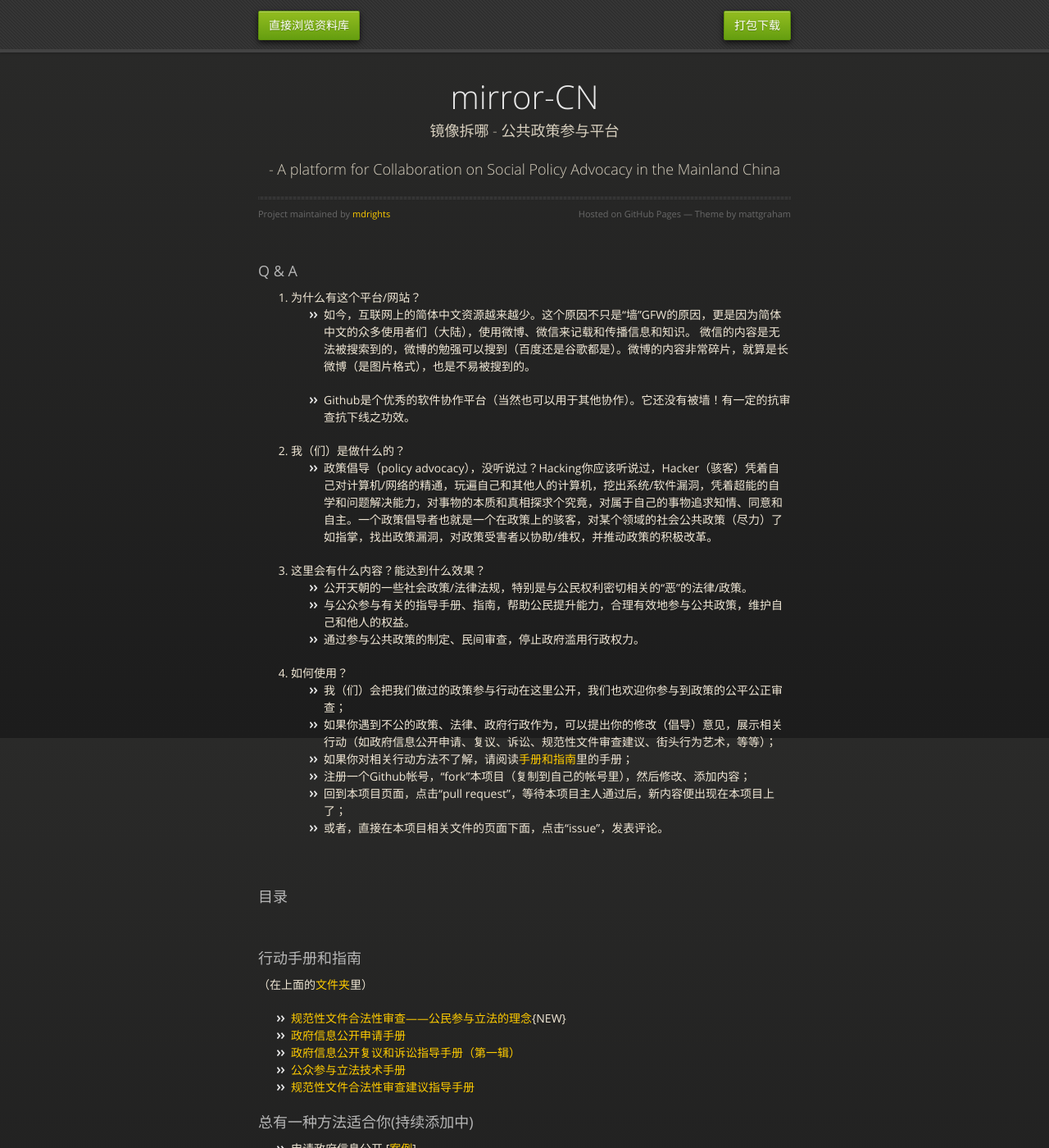
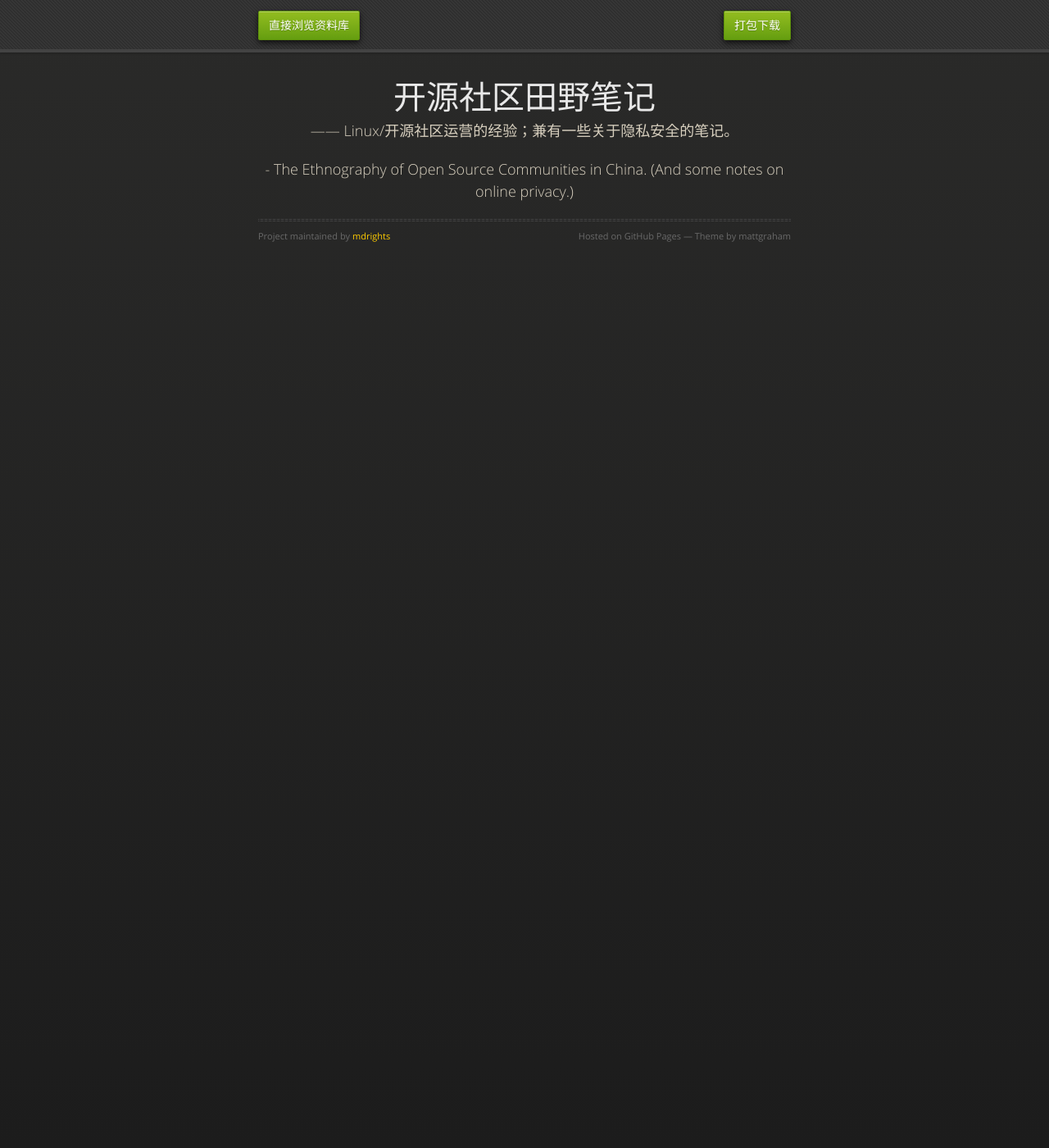
Before and after one commit to mdrights/os-observe, a Jekyll site: the page built from index.html, in a window 1280 px wide and 1400 px high. Shown: the whole window at 82% size. Built offline with Jekyll 4.4.1, drawn with Linux system fonts in a browser that asks for light colours; some of the changed text lies outside the part shown.

Commit message:
change information

```diff
--- a/_config.yml
+++ b/_config.yml
@@ -1,10 +1,10 @@
 # SITE SETTINGS
-title: "镜像拆那"
-tagline: "mirror-CN"
-description: "一个公共政策参与平台"
+title: "开源社区田野笔记"
+tagline: "OS-Observe"
+description: "Linux/开源社区的运营经验分享和译介；有时兼有关于Linux/隐私安全的笔记哦"
 
-url: "https://mdrights.github.io/mirror-CN"
-baseurl: "https://mdrights.github.io/mirror-CN"
+url: "https://mdrights.github.io/os-observe"
+baseurl: "https://mdrights.github.io/os-observe"
 timezone: UTC
 excerpt_separator: <!--more-->
 email:
--- a/_posts/2016-09-13-README.md
+++ /dev/null
@@ -1,81 +0,0 @@
----
-layout: post
----
-
-### Q & A
-
-1. 为什么有这个平台/网站？
-	+ 如今，互联网上的简体中文资源越来越少。这个原因不只是“墙”GFW的原因，更是因为简体中文的众多使用者们（大陆），使用微博、微信来记载和传播信息和知识。 微信的内容是无法被搜索到的，微博的勉强可以搜到（百度还是谷歌都是）。微博的内容非常碎片，就算是长微博（是图片格式），也是不易被搜到的。
-
-	+ Github是个优秀的软件协作平台（当然也可以用于其他协作）。它还没有被墙！有一定的抗审查抗下线之功效。
-
-2. 我（们）是做什么的？
-	+ 政策倡导（policy advocacy），没听说过？Hacking你应该听说过，Hacker（骇客）凭着自己对计算机/网络的精通，玩遍自己和其他人的计算机，挖出系统/软件漏洞，凭着超能的自学和问题解决能力，对事物的本质和真相探求个究竟，对属于自己的事物追求知情、同意和自主。一个政策倡导者也就是一个在政策上的骇客，对某个领域的社会公共政策（尽力）了如指掌，找出政策漏洞，对政策受害者以协助/维权，并推动政策的积极改革。
-
-3. 这里会有什么内容？能达到什么效果？
-	+ 公开天朝的一些社会政策/法律法规，特别是与公民权利密切相关的“恶”的法律/政策。
-	+ 与公众参与有关的指导手册、指南，帮助公民提升能力，合理有效地参与公共政策，维护自己和他人的权益。
-	+ 通过参与公共政策的制定、民间审查，停止政府滥用行政权力。
-
-4. 如何使用？
-	+ 我（们）会把我们做过的政策参与行动在这里公开，我们也欢迎你参与到政策的公平公正审查；
-	+ 如果你遇到不公的政策、法律、政府行政作为，可以提出你的修改（倡导）意见，展示相关行动（如政府信息公开申请、复议、诉讼、规范性文件审查建议、街头行为艺术，等等）；
-	+ 如果你对相关行动方法不了解，请阅读[手册和指南](https://github.com/mdrights/mirror-CN/tree/master/%E6%89%8B%E5%86%8C%E5%92%8C%E6%8C%87%E5%8D%97)里的手册；
-	+ 注册一个Github帐号，“fork”本项目（复制到自己的帐号里），然后修改、添加内容；
-	+ 回到本项目页面，点击“pull request”，等待本项目主人通过后，新内容便出现在本项目上了；
-	+ 或者，直接在本项目相关文件的页面下面，点击“issue”，发表评论。
-
-
-
-<br>
-### 目录
-<br>
-
-### 行动手册和指南
-
-（在上面的[文件夹](https://github.com/mdrights/mirror-CN/tree/master/%E6%89%8B%E5%86%8C%E5%92%8C%E6%8C%87%E5%8D%97)里）
-+ [规范性文件合法性审查——公民参与立法的理念](https://github.com/mdrights/mirror-CN/blob/master/%E6%89%8B%E5%86%8C%E5%92%8C%E6%8C%87%E5%8D%97/%E8%A7%84%E8%8C%83%E6%80%A7%E6%96%87%E4%BB%B6%E5%90%88%E6%B3%95%E6%80%A7%E5%AE%A1%E6%9F%A5%E7%9A%84%E6%96%B9%E6%B3%95%EF%BC%8D%E5%85%AC%E6%B0%91%E5%8F%82%E4%B8%8E%E7%AB%8B%E6%B3%95%E7%9A%84%E7%90%86%E5%BF%B5.pdf){NEW}
-+ [政府信息公开申请手册](https://github.com/mdrights/mirror-CN/blob/master/%E6%89%8B%E5%86%8C%E5%92%8C%E6%8C%87%E5%8D%97/%E6%94%BF%E5%BA%9C%E4%BF%A1%E6%81%AF%E5%85%AC%E5%BC%80%E7%94%B3%E8%AF%B7%E6%89%8B%E5%86%8C.pdf)
-+ [政府信息公开复议和诉讼指导手册（第一辑）](https://github.com/mdrights/mirror-CN/blob/master/%E6%89%8B%E5%86%8C%E5%92%8C%E6%8C%87%E5%8D%97/%E6%94%BF%E5%BA%9C%E4%BF%A1%E6%81%AF%E5%85%AC%E5%BC%80%E5%A4%8D%E8%AE%AE%E4%B8%8E%E8%AF%89%E8%AE%BC%E6%8C%87%E5%AF%BC%E6%89%8B%E5%86%8C%EF%BC%88%E7%AC%AC%E4%B8%80%E8%BE%91%EF%BC%89.pdf)
-+ [公众参与立法技术手册](https://github.com/mdrights/mirror-CN/blob/master/%E6%89%8B%E5%86%8C%E5%92%8C%E6%8C%87%E5%8D%97/%E5%85%AC%E4%BC%97%E5%8F%82%E4%B8%8E%E7%AB%8B%E6%B3%95%E6%8A%80%E6%9C%AF%E6%89%8B%E5%86%8C%20pdf.pdf)
-+ [规范性文件合法性审查建议指导手册](https://github.com/mdrights/mirror-CN/blob/master/%E6%89%8B%E5%86%8C%E5%92%8C%E6%8C%87%E5%8D%97/%E8%A7%84%E8%8C%83%E6%80%A7%E6%96%87%E4%BB%B6%E5%90%88%E6%B3%95%E6%80%A7%E5%AE%A1%E6%9F%A5%E5%BB%BA%E8%AE%AE%E6%8C%87%E5%AF%BC%E6%89%8B%E5%86%8C.pdf)
-
-
-
-### 总有一种方法适合你(持续添加中)
-
-+ 申请政府信息公开  [[案例](https://github.com/mdrights/mirror-CN/tree/master/case%E6%A1%88%E4%BE%8B/OGIR%E7%94%B3%E8%AF%B7%E6%94%BF%E5%BA%9C%E4%BF%A1%E6%81%AF%E5%85%AC%E5%BC%80%E6%A1%88%E4%BE%8B)]
-+ 规范性文件审查    [[案例](https://github.com/mdrights/mirror-CN/tree/master/case%E6%A1%88%E4%BE%8B/RLR%E8%A7%84%E8%8C%83%E6%80%A7%E6%96%87%E4%BB%B6%E5%AE%A1%E6%9F%A5)]
-+ 建议信           [[案例](https://github.com/mdrights/mirror-CN/tree/master/case%E6%A1%88%E4%BE%8B/L%E5%BB%BA%E8%AE%AE%E4%BF%A1)]
-+ 行政复议和诉讼    [[案例](https://github.com/mdrights/mirror-CN/tree/master/case%E6%A1%88%E4%BE%8B/AL%E8%A1%8C%E6%94%BF%E8%AF%89%E8%AE%BC)]
-
-
-### 专题
-
-整个平台现在reframe了！新的文件结构以“专题”呈现（并附带一个研究项目），以期收集一些对生产生活影响严重但不易被发现和找到的规范性文件（俗称“红头文件”）。
-+ [28个特大或热点城市的影响/控制人口流动的公共政策](https://github.com/mdrights/mirror-CN/tree/master/28%E7%9C%81%E5%B8%82%E4%BA%BA%E5%8F%A3%E6%94%BF%E7%AD%96%E6%95%B0%E6%8D%AE)，分析其如何给每一个拆那人带来基本公共服务权利的剥夺。
-+ 一些全国性（国务院或其部委）发布的法规、规范性文件，放在专题里（这些领域的规定/限制很大程度有一些零散的政策文件决定），如：
-	+ [义务教育和升学](https://github.com/mdrights/mirror-CN/tree/master/%E4%B8%93%E9%A2%98-%E4%B9%89%E5%8A%A1%E6%95%99%E8%82%B2%E4%B8%8E%E5%8D%87%E5%AD%A6)
-	+ [社会保险](https://github.com/mdrights/mirror-CN/tree/master/%E4%B8%93%E9%A2%98-%E7%A4%BE%E4%BC%9A%E4%BF%9D%E9%99%A9)
-	+ [人口户籍](https://github.com/mdrights/mirror-CN/tree/master/%E4%B8%93%E9%A2%98-%E4%BA%BA%E5%8F%A3%E6%88%B7%E7%B1%8D)
-
-
-
-<br>
-**[Tips]**  Windows用户下载上面链接的文件时，有的文件名是（.md）后缀名或无后缀名，需要改为(.txt)。
-
-<br>
-**[CONTACT]**
-Telegram: @MDrights
-[PGP公钥](https://mdrights.github.io/linusyang-pub.asc) 7B08 20A0 0AE6 8065 B8B3  1950 7715 B2FA 46B5 8B22
-
-<hr>
-#### This page is powered by GitHub Pages. The content of this repo is released under the GNU GPL 2.0 or later.
-
-采用GPL 2.0协议发布，只要您遵守以下做法即可自由使用、传播、复制和修改：
-- 注明“本文首刊于mirror-CN公共政策参与平台”，并附带文章链接
-- 如做修改，请注明
-- 后续版本保持GPL协议发布
-
-
-This repository also contains a gh-pages which is under construction...
--- a/index.html
+++ b/index.html
@@ -1,14 +1,15 @@
 ---
 layout: default
+date: 2016-09-21
 ---
 
     <div class="wrapper">
 
       <section>
         <div id="title">
-          <h1>mirror-CN</h1>
-          <p>镜像拆哪 - 公共政策参与平台</p>
-  	  <p>- A platform for Collaboration on Social Policy Advocacy in the Mainland China</p>
+          <h1>开源社区田野笔记</h1>
+          <p>—— Linux/开源社区运营的经验；兼有一些关于隐私安全的笔记。</p>
+  	  <p>- The Ethnography of Open Source Communities in China. (And some notes on online privacy.)</p>
           <hr>
           <span class="credits left">Project maintained by <a href="https://github.com/mdrights">mdrights</a></span>
           <span class="credits right">Hosted on GitHub Pages &mdash; Theme by mattgraham</span>
```
